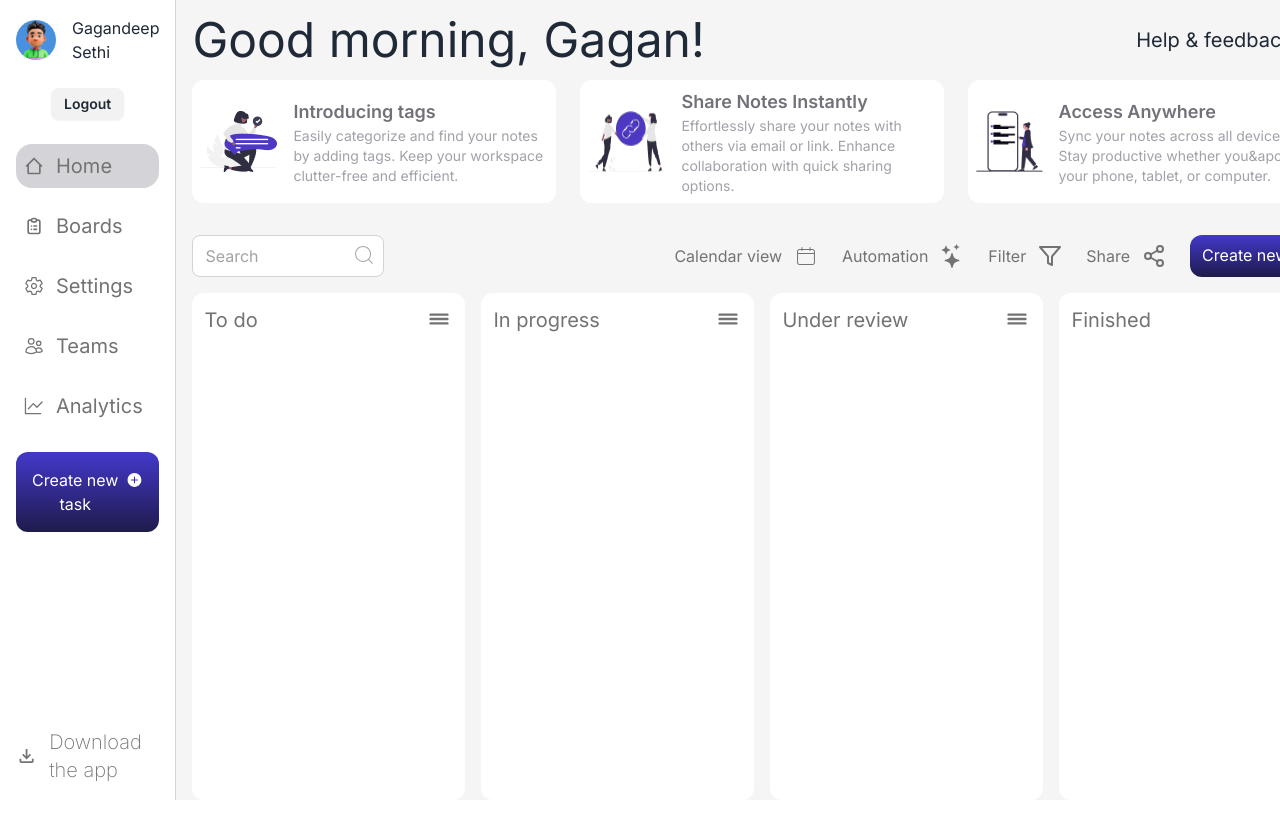
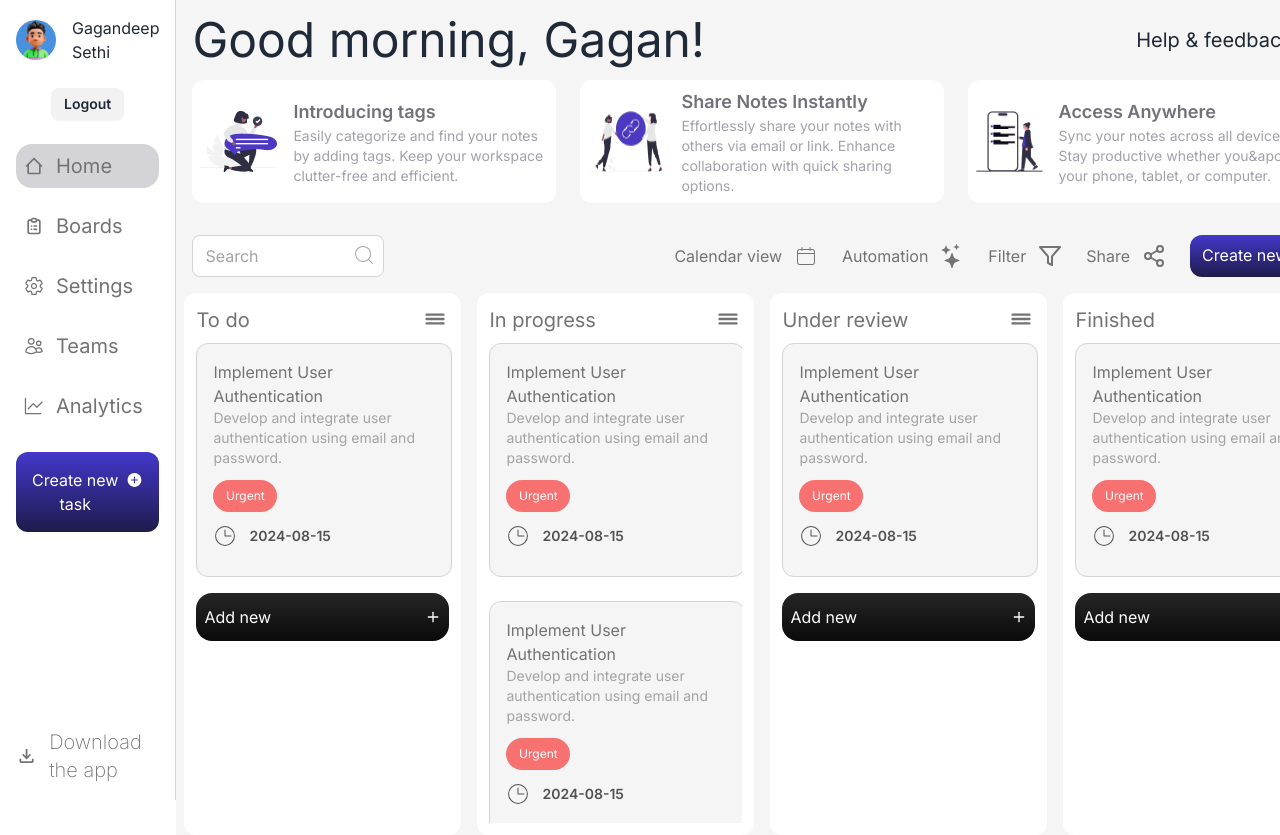
Before and after one commit to Gagandeep-Sethi/to-do-assignment, a Next.js app: page /dashBoard in a window 1280 px wide. Shown: the top 835 px of the page. Before the commit the page ends 800 px from the top, so only its background shows below. Built offline with nearby package versions, Linux system fonts and the light colour scheme.

Commit message:
task container

```diff
--- a/src/app/(components)/TaskContainer.tsx
+++ b/src/app/(components)/TaskContainer.tsx
@@ -1,6 +1,8 @@
 import React from "react";
 import FilterBar from "./FilterBar";
 import { IoReorderThree } from "react-icons/io5";
+import { FiPlus } from "react-icons/fi";
+import TaskCard from "./TaskCard";
 const TaskContainer = () => {
   return (
     <div className="w-full h-full  flex flex-col  ">
@@ -8,23 +10,55 @@ const TaskContainer = () => {
         <FilterBar />
       </div>
       {/* task list container */}
-      <div className="w-full h-full flex flex-grow gap-4 px-4 text-neutral-500">
+      <div className="w-full h-full flex flex-grow gap-4 px-2 text-neutral-500">
         {/* to do list container */}
-        <div className=" flex-grow text-[20px] rounded-xl w-64 h-full flex justify-between p-3  bg-white">
-          To do <IoReorderThree className="w-7 h-7" />
+
+        <div className=" flex-grow text-[20px] rounded-xl w-64 h-full  p-3  bg-white">
+          <div className="flex justify-between mb-2">
+            To do <IoReorderThree className="w-7 h-7" />
+          </div>
+          <TaskCard />
+          <p className="flex cursor-pointer items-center text-[16px] my-4  justify-between px-2 bg-gradient-to-b rounded-2xl text-white from-neutral-800 to-neutral-950 py-3  ">
+            Add new <FiPlus />
+          </p>
         </div>
+
         {/* in progress list container */}
-        <div className=" flex-grow w-64 h-full rounded-xl flex justify-between p-3 text-[20px]  bg-white">
-          {" "}
-          In progress <IoReorderThree className="w-7 h-7" />
+        <div className=" flex-grow w-64 h-full  rounded-xl  p-3 text-[20px]  bg-white">
+          <div className="flex justify-between mb-2">
+            In progress <IoReorderThree className="w-7 h-7" />
+          </div>
+          <div className="h-[480px] overflow-y-scroll space-y-6">
+            <TaskCard />
+            <TaskCard />
+            <TaskCard />
+            <TaskCard />
+            <TaskCard />
+            <TaskCard />
+            <p className="flex cursor-pointer items-center text-[16px] my-4  justify-between px-2 bg-gradient-to-b rounded-2xl text-white from-neutral-800 to-neutral-950 py-3  ">
+              Add new <FiPlus />
+            </p>
+          </div>
         </div>
         {/* under review list container */}
-        <div className=" flex-grow w-64 h-full rounded-xl flex justify-between p-3 text-[20px]  bg-white">
-          Under review <IoReorderThree className="w-7 h-7" />
+        <div className=" flex-grow w-64 h-full rounded-xl  p-3 text-[20px]  bg-white">
+          <div className="flex justify-between mb-2">
+            Under review <IoReorderThree className="w-7 h-7" />
+          </div>
+          <TaskCard />
+          <p className="flex cursor-pointer items-center text-[16px] my-4  justify-between px-2 bg-gradient-to-b rounded-2xl text-white from-neutral-800 to-neutral-950 py-3  ">
+            Add new <FiPlus />
+          </p>
         </div>
         {/* finished list container */}
-        <div className=" flex-grow w-64 h-full rounded-xl flex justify-between p-3 text-[20px]  bg-white">
-          Finished <IoReorderThree className="w-7 h-7" />
+        <div className=" flex-grow w-64 h-full rounded-xl p-3 text-[20px]  bg-white">
+          <div className="flex justify-between mb-2">
+            Finished <IoReorderThree className="w-7 h-7" />
+          </div>
+          <TaskCard />
+          <p className="flex cursor-pointer items-center text-[16px] my-4  justify-between px-2 bg-gradient-to-b rounded-2xl text-white from-neutral-800 to-neutral-950 py-3  ">
+            Add new <FiPlus />
+          </p>
         </div>
       </div>
     </div>
```
